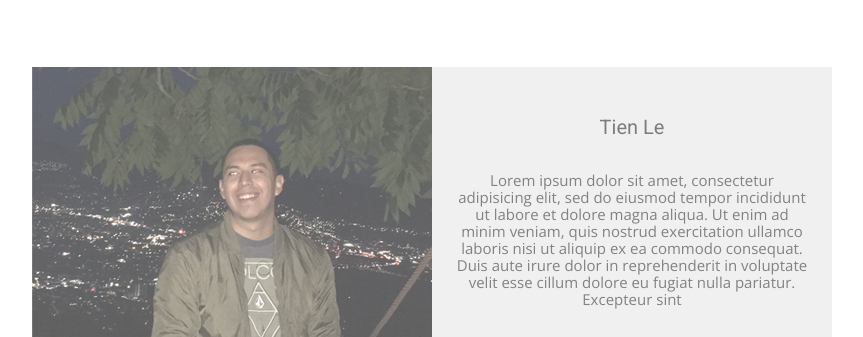
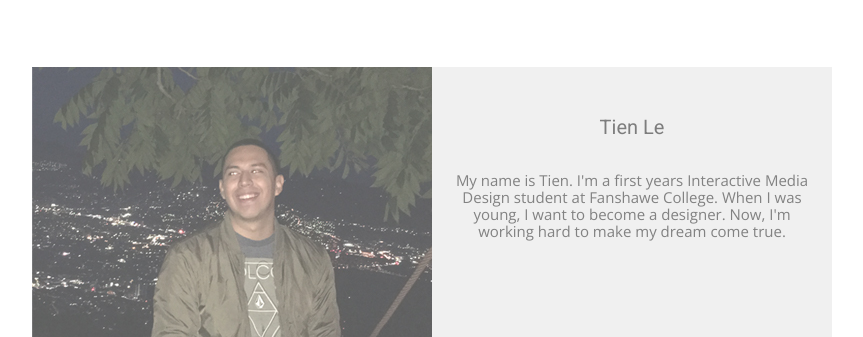
Before and after one commit to tien-149/le_tien_caderon_jimmy_teampage, a plain HTML site: page index.html in a window 1280 px wide. Both pictures are taken after a click on the link "About Tien". Shown: the part 205-542 px from the top of the page, without its empty margins (208-1071 px from the left). Drawn offline with nearby package versions, Linux system fonts and the light colour scheme.

Commit message:
Add Tien's information

```diff
--- a/index.html
+++ b/index.html
@@ -54,11 +54,7 @@
 						<h3 class="animationH">Tien Le</h3>
 
 						<p class="animationP">
-							Lorem ipsum dolor sit amet, consectetur adipisicing elit, sed do eiusmod
-							tempor incididunt ut labore et dolore magna aliqua. Ut enim ad minim veniam,
-							quis nostrud exercitation ullamco laboris nisi ut aliquip ex ea commodo
-							consequat. Duis aute irure dolor in reprehenderit in voluptate velit esse
-							cillum dolore eu fugiat nulla pariatur. Excepteur sint
+							My name is Tien. I'm a first years Interactive Media Design student at Fanshawe College. When I was young, I want to become a designer. Now, I'm working hard to make my dream come true.
 						</p>
 
 						<a class="return2">Return</a>
```
Also changed, not shown: images/Bio-Team.jpg (added), 3 other files.
